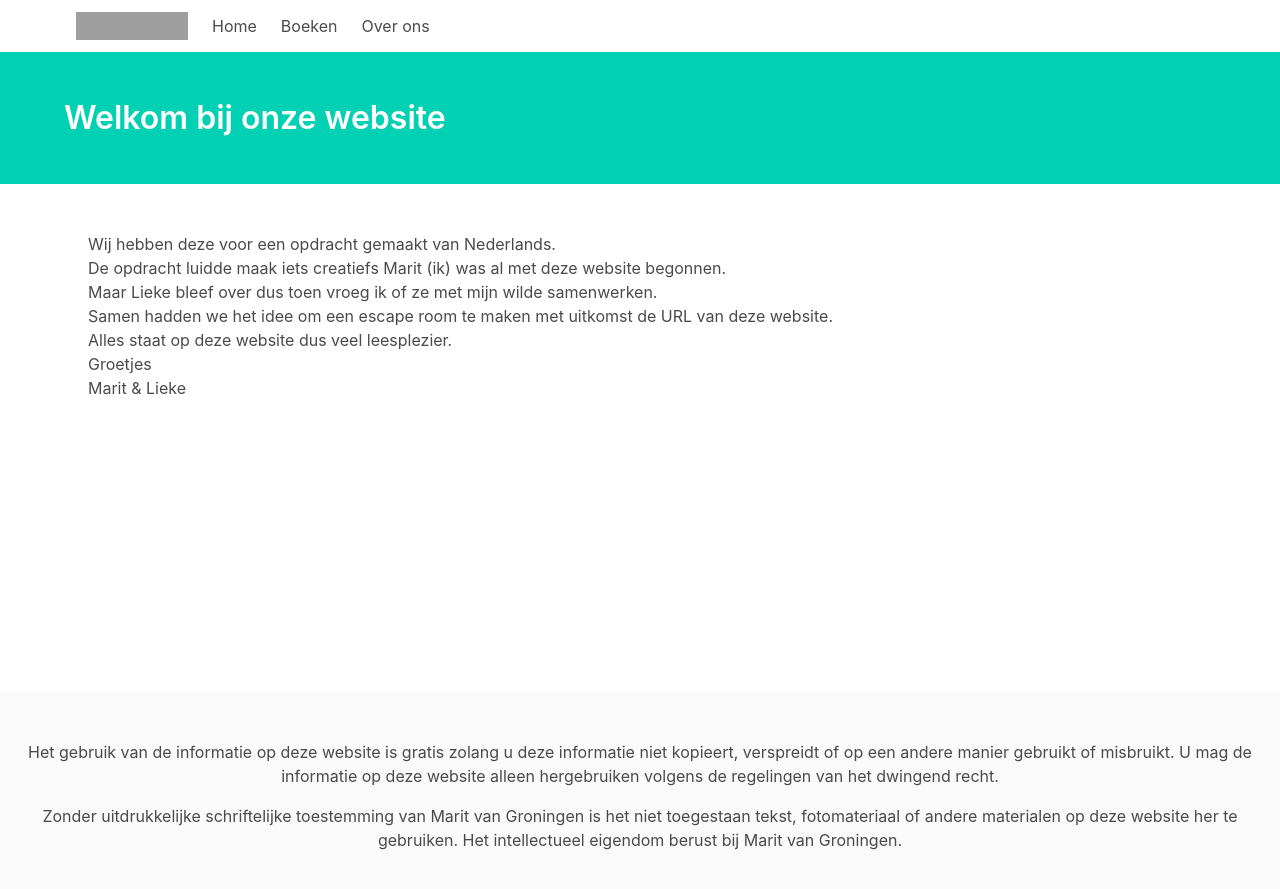
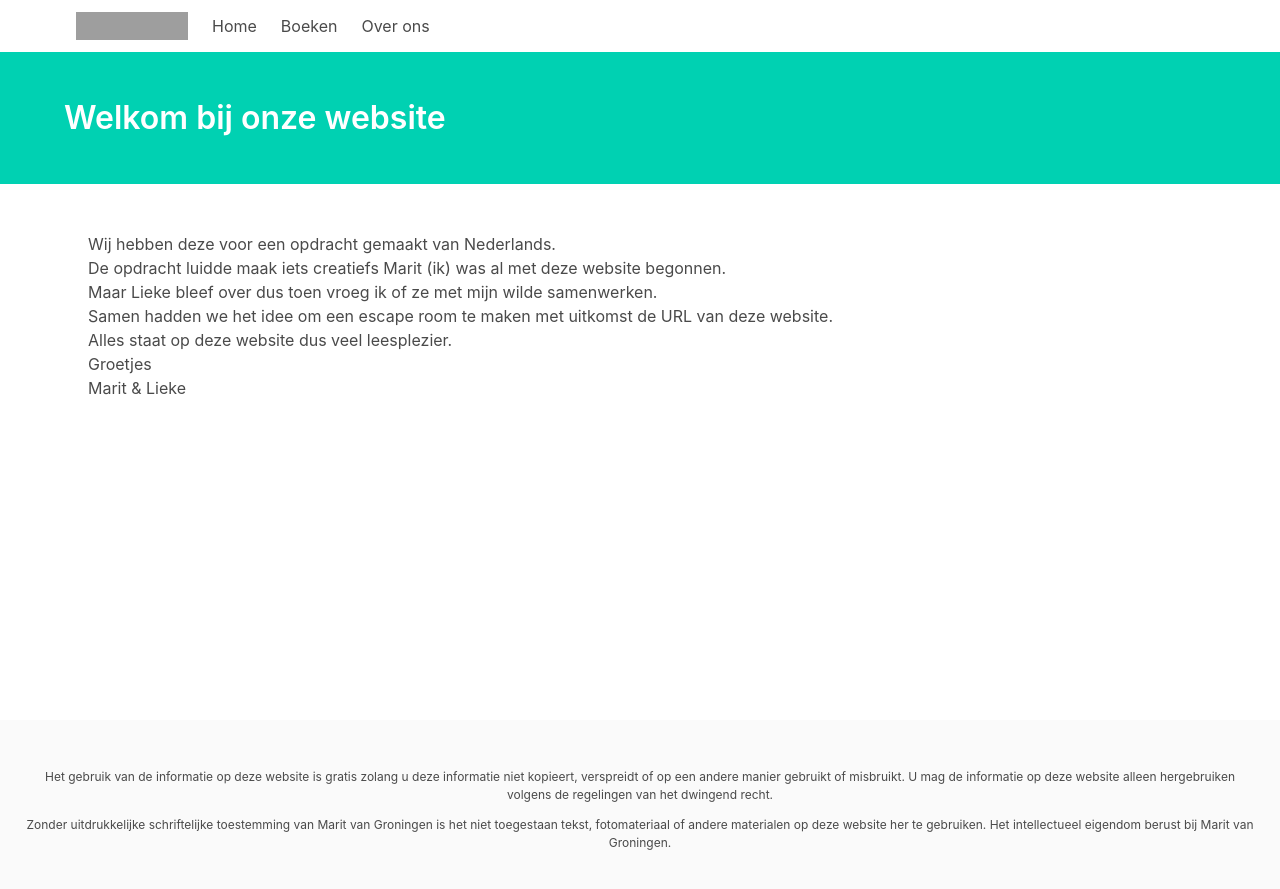
Before and after one commit to groninge01/marit, a Jekyll site: the page built from pages/index.md, in a window 1280 px wide. Shown: the top 889 px of the page. Built offline with Jekyll 4.4.1, drawn with Linux system fonts in a browser that asks for light colours; nearby versions of some CDN libraries; a script that is not in the unit is left out; grey boxes are pictures that could not be loaded.

Commit message:
Changed font size

```diff
--- a/_includes/footer.html
+++ b/_includes/footer.html
@@ -1,6 +1,6 @@
 <footer class="footer">
 
-  <div class="content has-text-centered">
+  <div class="content has-text-centered is-size-7">
     <p>
       Het gebruik van de informatie op deze website is gratis zolang u deze informatie niet kopieert, verspreidt of op een andere manier gebruikt of misbruikt. U mag de informatie op deze website alleen hergebruiken volgens de regelingen van het dwingend recht.
     </p>
```
